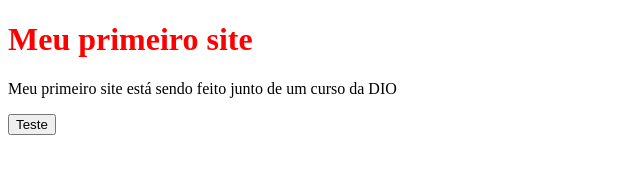
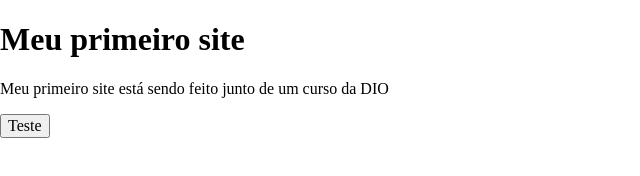
Before and after one commit to Beerus15/pockedex, a website: page index.html in a window 1280 px wide. Shown: the whole page, without its empty margins (0-640 px from the left). Drawn offline with nearby package versions, Linux system fonts and the light colour scheme.

Commit message:
Adicionei novas funcionalidades na pokedex

```diff
--- a/index.html
+++ b/index.html
@@ -4,13 +4,9 @@
     <meta charset="UTF-8">
     <meta name="viewport" content="width=device-width, initial-scale=1.0">
     <title>Pockedex</title>
-    <style>
+    <link rel="stylesheet" href="https://cdnjs.cloudflare.com/ajax/libs/normalize/8.0.1/normalize.min.css" integrity="sha512-NhSC1YmyruXifcj/KFRWoC561YpHpc5Jtzgvbuzx5VozKpWvQ+4nXhPdFgmx8xqexRcpAglTj9sIBWINXa8x5w==" crossorigin="anonymous" referrerpolicy="no-referrer" />
 
-        h1 {
-            color: red;
-        }
 
-    </style>
 </head>
 <body>
     <header>
@@ -24,13 +20,7 @@
 
     </main>
 
-    <script>
 
-      const btnTeste =  document.getElementById("btnTeste");
-
-      btnTeste.addEventListener("click", function(){
-        console.log("Clicou no botão");
-      })
     </script>
 </body>
 </html>
--- /dev/null
+++ b/package.json
@@ -0,0 +1,5 @@
+{
+  "dependencies": {
+    "normalize.css": "^8.0.1"
+  }
+}
```
